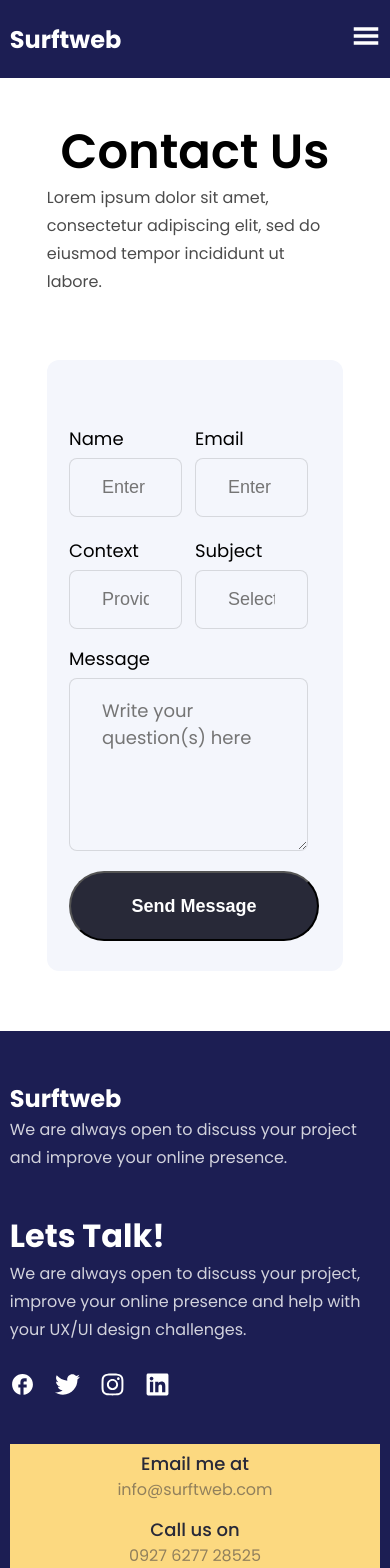
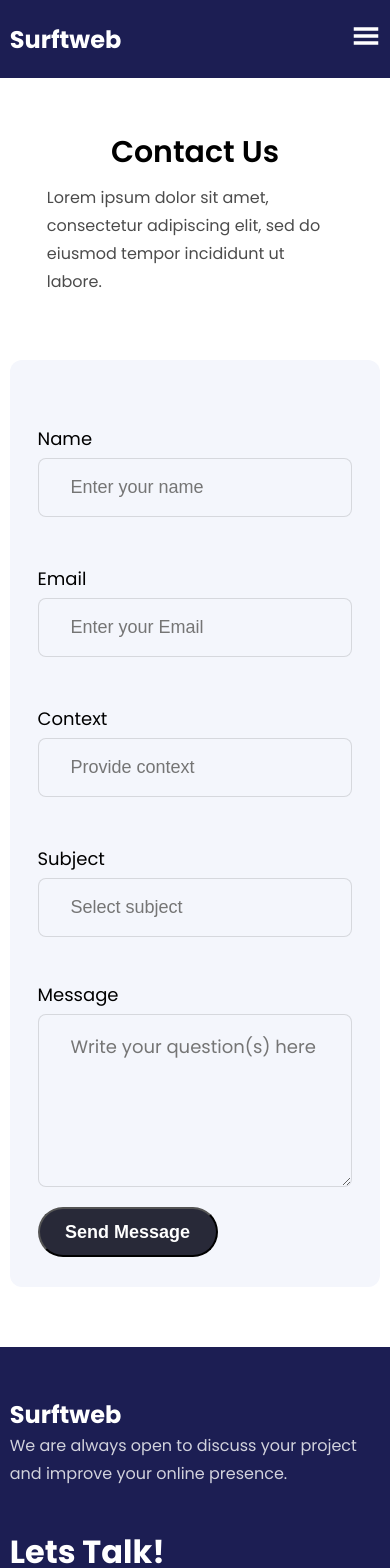
Before and after one commit to ebokes/surftweb, a React (Create React App) app: page /contact-us in a window 390 px wide. Shown: the top 1568 px of the page. Built offline with nearby package versions, Linux system fonts and the light colour scheme.

Commit message:
add mobile responsivity to contact form page

```diff
--- a/src/App.js
+++ b/src/App.js
@@ -38,7 +38,7 @@ const theme = {
 
 function App() {
   useEffect(() => {
-    Aos.init();
+    Aos.init({ duration: 1500 });
   }, []);
   return (
     <Router>
--- a/src/components/contactus/contactUsStyle.js
+++ b/src/components/contactus/contactUsStyle.js
@@ -4,7 +4,6 @@ export const ContactUsContainer = styled.div`
   margin: 0 auto;
 `;
 export const Row1 = styled.div`
-  /* text-align: center; */
   width: 80%;
   display: flex;
   flex-direction: column;
@@ -15,6 +14,10 @@ export const Row1 = styled.div`
     font-size: 4.8rem;
     font-weight: 600;
     line-height: 6.4rem;
+
+    @media (max-width: ${({ theme }) => theme.mediaQuery.tablet}) {
+      font-size: 3rem;
+    }
   }
   p {
     opacity: 0.7;
@@ -30,6 +33,10 @@ export const Row2 = styled.div`
   margin: 0 auto;
   margin-top: 6.4rem;
   border-radius: 1.2rem;
+
+  @media (max-width: 500px) {
+    width: 100%;
+  }
 `;
 
 export const FormField = styled.form`
@@ -38,16 +45,25 @@ export const FormField = styled.form`
   width: 85%;
   display: flex;
   flex-wrap: wrap;
+
+  @media (max-width: ${({ theme }) => theme.mediaQuery.tablet}) {
+    flex-direction: column;
+  }
 `;
 
 export const InputField = styled.div`
   display: flex;
   flex-direction: column;
   justify-content: space-between;
-  /* align-items: center; */
   width: 50%;
   margin-top: 2rem;
   color: red;
+  height: 12rem;
+  justify-content: flex-start;
+
+  @media (max-width: ${({ theme }) => theme.mediaQuery.tablet}) {
+    width: 100%;
+  }
 
   & > label {
     font-size: 1.8rem;
@@ -55,6 +71,7 @@ export const InputField = styled.div`
     width: fit-content;
     color: #000;
   }
+
   input {
     width: 90%;
     padding: 1.8rem 3.2rem;
@@ -63,6 +80,10 @@ export const InputField = styled.div`
     background-color: ${({ theme }) => theme.colors.tertiary1};
     outline: none;
     font-size: 1.8rem;
+
+    @media (max-width: ${({ theme }) => theme.mediaQuery.tablet}) {
+      width: 100%;
+    }
 
     &:focus {
       border-bottom: 2px solid black;
@@ -81,6 +102,10 @@ export const Textarea = styled.div`
     margin: 1.6rem 0 0.6rem 0;
     width: fit-content;
     color: #000;
+  }
+
+  @media (max-width: ${({ theme }) => theme.mediaQuery.tablet}) {
+    width: 100%;
   }
 
   textarea {
@@ -110,4 +135,9 @@ export const SubmitBtn = styled.button`
   height: 7rem;
   cursor: pointer;
   margin-top: 2rem;
+
+  @media (max-width: ${({ theme }) => theme.mediaQuery.tablet}) {
+    width: 18rem;
+    height: 5rem;
+  }
 `;
```
